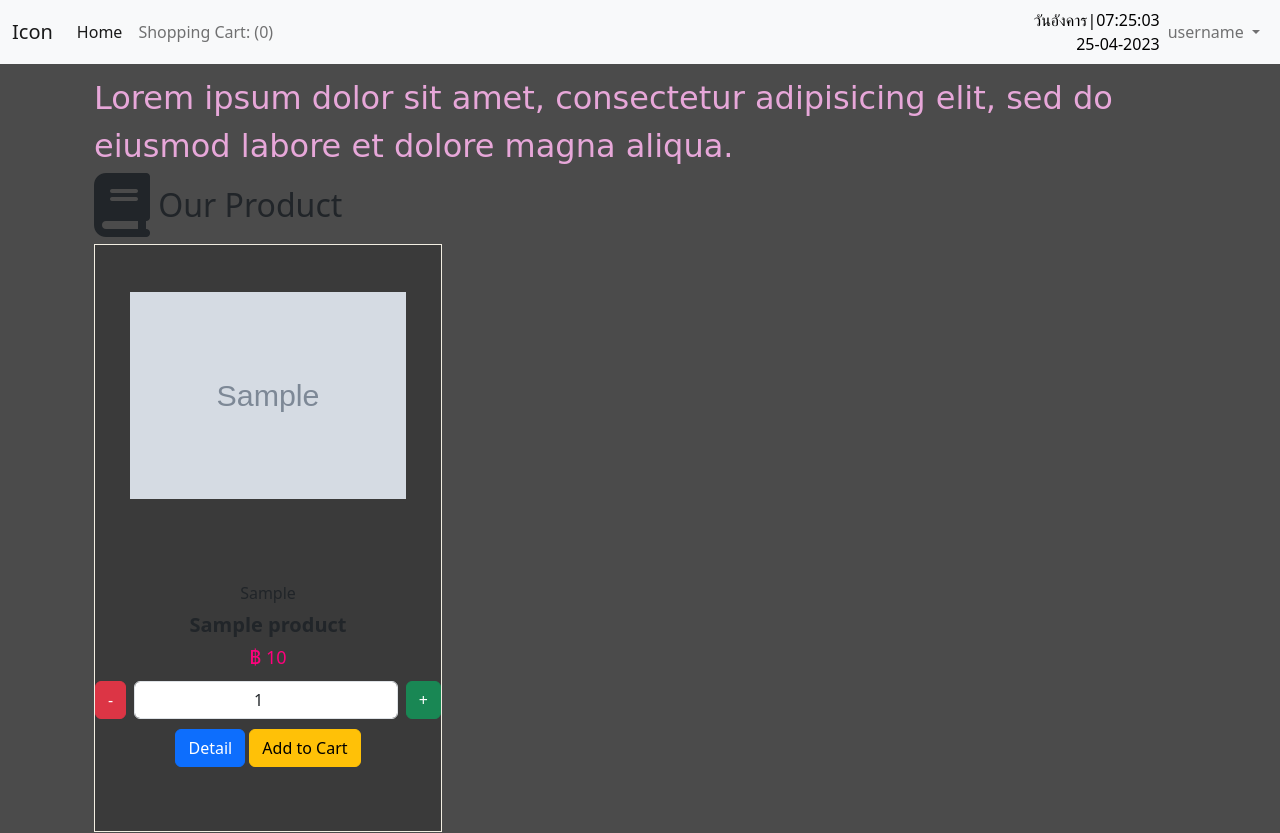
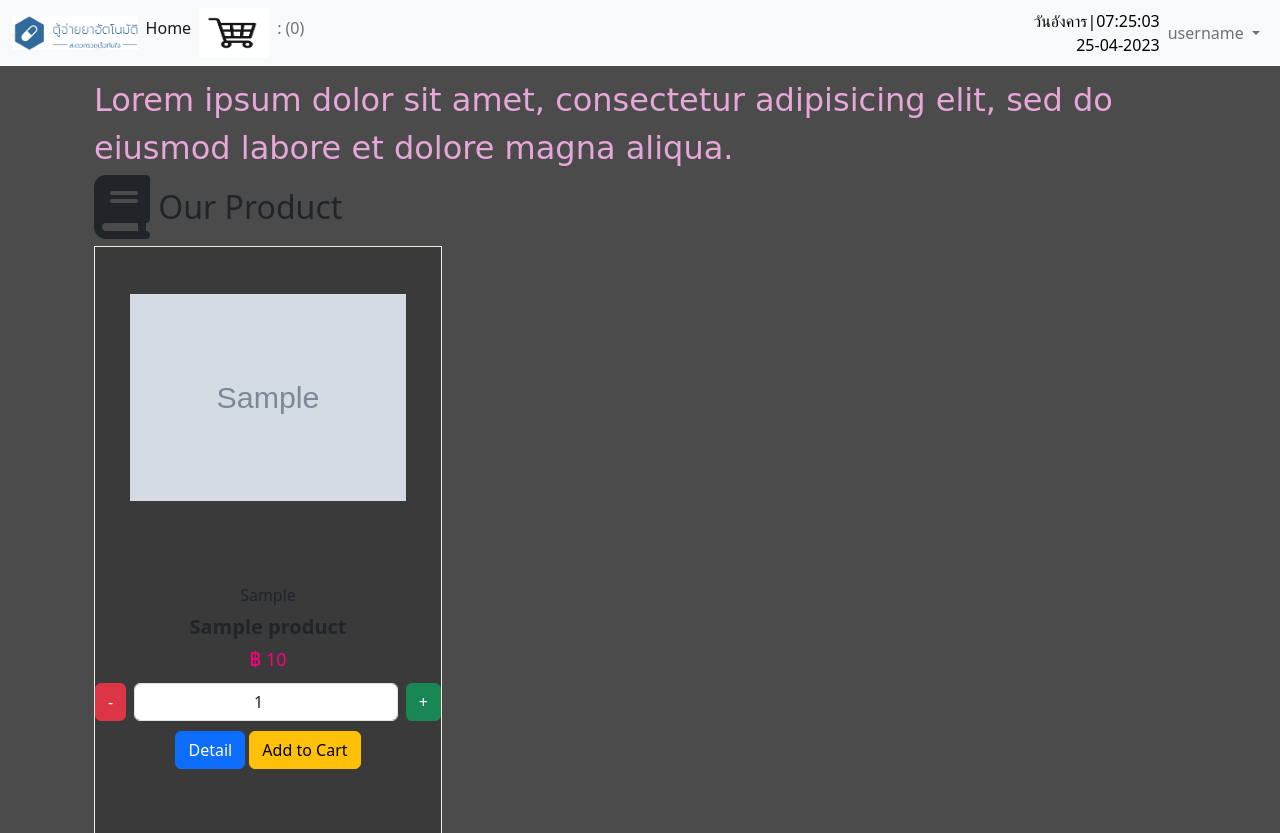
Before and after one commit to Sinceria89/Vending-Machine, a Flask app: template templates/homepage.html in a window 1280 px wide. Shown: the top 833 px of the page. Run offline with Flask 2, Linux system fonts and the light colour scheme; the template is opened without the code that fills it: most values are stand-ins (such as "Sample title", 1, 10 or a date in 2020); grey boxes marked "Sample" are stand-in pictures; some libraries are stand-ins or nearby versions.

Commit message:
add logo and shopping logo

```diff
--- a/templates/homepage.html
+++ b/templates/homepage.html
@@ -50,7 +50,7 @@
 <body style="background-color: #4b4b4b;">
   <nav class="navbar navbar-expand-lg navbar-light bg-light">
     <div class="container-fluid">
-      <a class="navbar-brand" href="#">Icon</a>
+      <img src="/static/logo.png" width="10%" height="20%"></img>
       <button class="navbar-toggler" type="button" data-bs-toggle="collapse" data-bs-target="#navbarTogglerDemo02"
         aria-controls="navbarTogglerDemo02" aria-expanded="false" aria-label="Toggle navigation">
         <span class="navbar-toggler-icon"></span>
@@ -60,8 +60,9 @@
           <li class="nav-item">
             <a class="nav-link active" aria-current="page" href="/homepage">Home</a>
           </li>
+          <img src="/static/shopping.jpg" width="70px" height="50px" data-bs-toggle="modal" data-bs-target="#Cart"></img>
           <li class="nav-item">
-            <a class="nav-link" data-bs-toggle="modal" data-bs-target="#Cart"> Shopping Cart: ({{
+            <a class="nav-link" data-bs-toggle="modal" data-bs-target="#Cart">: ({{
               session['Shoppingcart']|length }})</a>
           </li>
         </ul>
```
Also changed, not shown: static/shopping.jpg (added).
